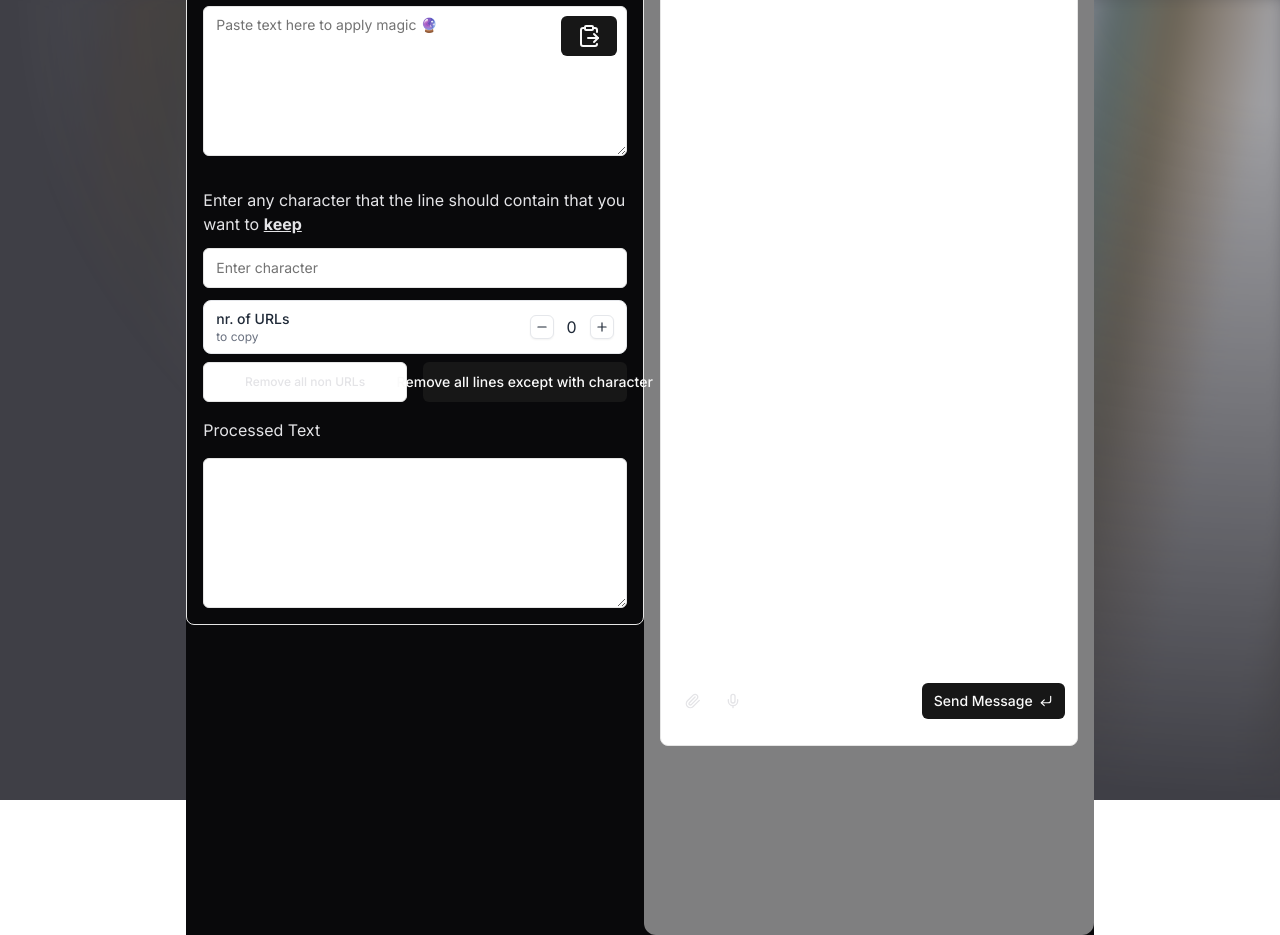
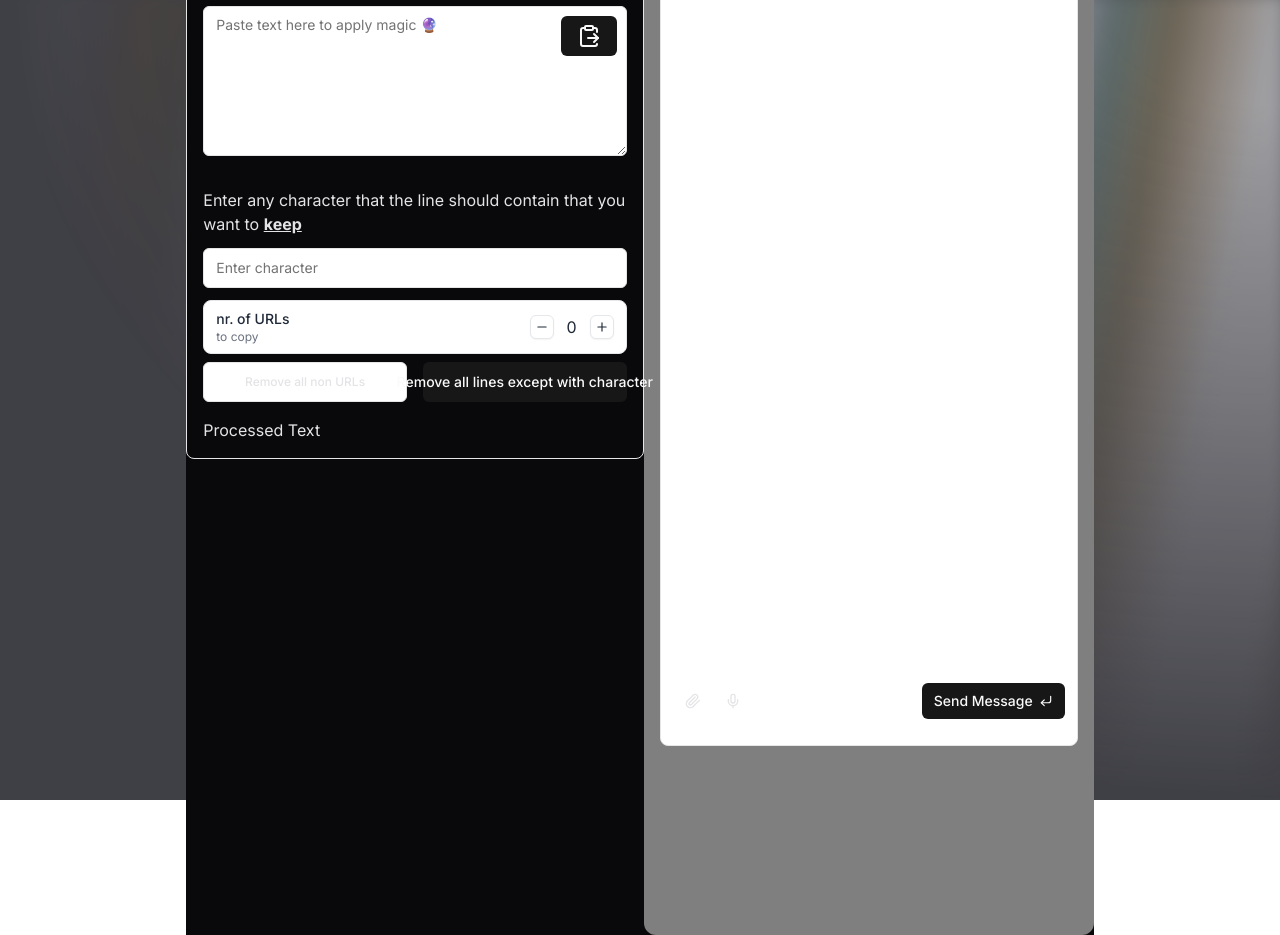
Before and after one commit to remcostoeten/url-extracter, a Next.js app: page /ui2 in a window 1280 px wide. Built offline with nearby package versions, Linux system fonts and the light colour scheme; no server answers.

Commit message:
pass data accordingly

```diff
--- a/src/components/shells/Dashboard.tsx
+++ b/src/components/shells/Dashboard.tsx
@@ -1,26 +1,24 @@
 'use client'
-
-import React from 'react'
-
-import MessageForm from './MessageForm'
-import TextTransformerForm from './TextTransformerForm'
+import React, { useState } from 'react';
+import MessageForm from './MessageForm';
+import TextTransformerForm from './TextTransformerForm';
 
 const Dashboard = () => {
-    const [processed, setProcesed] = React.useState<string>('')
-    console.log(processed)
+  const [processed, setProcessed] = useState<string>('');
+
   return (
     <main className="flex justify-between">
       <aside className="relative hidden flex-col items-start gap-8 md:flex">
         <TextTransformerForm
           title="Text transform"
-                    processed={processed}
+          setProcessedText={setProcessed} // Pass the setter function to TextTransformerForm
         />
       </aside>
       <main className="relative flex h-[1005px] min-h-[70vh] w-2/3 flex-col rounded-xl bg-muted/50 p-4 lg:col-span-2">
         <MessageForm processedText={processed} />
       </main>
     </main>
-    )
-}
+  );
+};
 
-export default Dashboard
+export default Dashboard;
--- a/src/components/shells/TextTransformerForm.tsx
+++ b/src/components/shells/TextTransformerForm.tsx
@@ -1,20 +1,20 @@
-import { useState } from 'react'
-import { Label } from '@radix-ui/react-dropdown-menu'
+import React, { useState } from 'react';
+import { Label } from '@radix-ui/react-dropdown-menu';
+import PasteFromClipboard from '../tool-logic/PasteFromClipboard';
+import removeNonURLs from '../tool-logic/RemoveNonUrl';
+import { Button, Input, Textarea } from '../ui';
+import AmountInput from './AmountInput';
+import FormIntroShell from './FormIntroShell';
 
-import PasteFromClipboard from '../tool-logic/PasteFromClipboard'
-import removeNonURLs from '../tool-logic/RemoveNonUrl'
-import { Button, Input, Textarea } from '../ui'
-import AmountInput from './AmountInput'
-import FormIntroShell from './FormIntroShell'
-
-export default function TextTransformerForm({ title, processed }) {
-    const [inputText, setInputText] = useState('')
-    const [processedText, setProcessedText] = useState('')
+export default function TextTransformerForm({ title, setProcessedText }) {
+  const [inputText, setInputText] = useState('');
+  const [processedText, setProcessedTextState] = useState('');
 
   const handleRemoveNonURLs = () => {
-        const processed = removeNonURLs(inputText)
-        setProcessedText(processed)
-    }
+    const processed = removeNonURLs(inputText);
+    setProcessedTextState(processed);
+    setProcessedText(processed);
+  };
 
   return (
     <FormIntroShell title={title}>
@@ -32,12 +32,12 @@ export default function TextTransformerForm({ title, processed }) {
             <PasteFromClipboard
               targetId="text-input"
               position={{ top: '10px', right: '10px' }}
-                        />{' '}
+            />
           </div>
           <div className="grid gap-3">
             <p>
-                            Enter any character that the line should contain
-                            that you want to <b className="underline">keep</b>
+              Enter any character that the line should contain that you want to{' '}
+              <b className="underline">keep</b>
             </p>
             <Input id="keep-string" placeholder="Enter character" />
             <AmountInput />
@@ -55,13 +55,7 @@ export default function TextTransformerForm({ title, processed }) {
           </div>
         </div>
         <Label>Processed Text</Label>
-                <Textarea
-                    className="min-h-[150px]"
-                    id="processed-text"
-                    value={processedText}
-                    readOnly
-                />
       </div>
     </FormIntroShell>
-    )
+  );
 }
--- /dev/null
+++ b/src/components/tool-logic/RemoveNonUrl.tsx
@@ -0,0 +1,16 @@
+export default function removeNonURLs(text: string) {
+    if (typeof text !== 'string' || text === '') {
+        return ''
+    }
+
+    const urlPattern =
+        /(https?:\/\/)?[\w.-]+(\.[\w.-]+)+[\w\-._~:/?#[\]@!$&'()*+,;=]*/g
+    const lines = text.split('\n')
+
+    const urls = lines.map((line: string) => line.match(urlPattern)?.join('\n'))
+
+    const filteredLines = urls.filter((url: null) => url !== null)
+
+    const newText = filteredLines.join('\n')
+    return newText
+}
```
Lines whose indentation alone changed are shown as unchanged.
